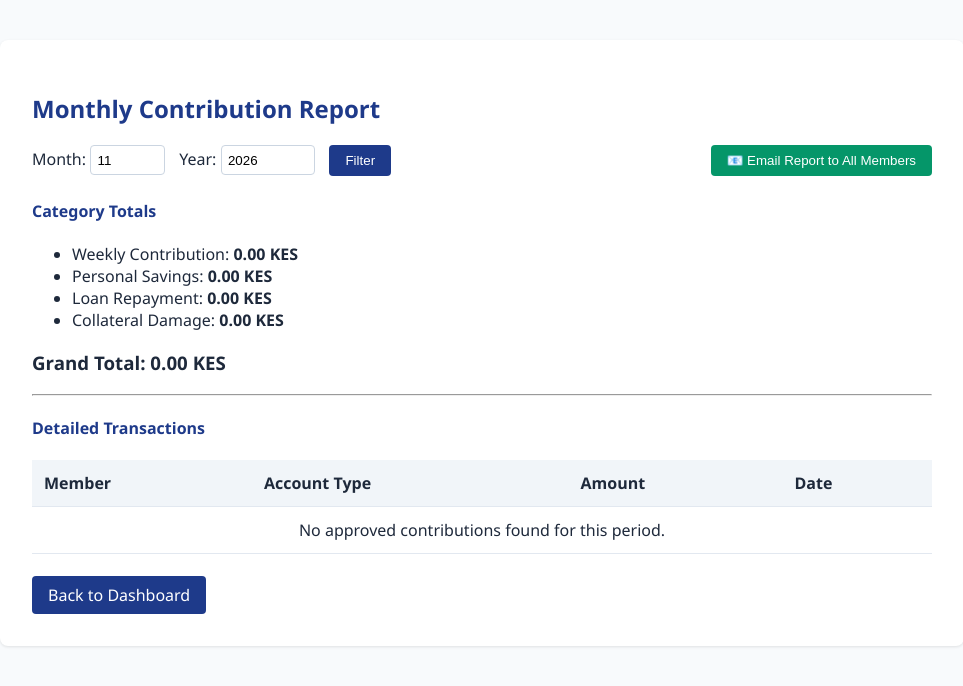
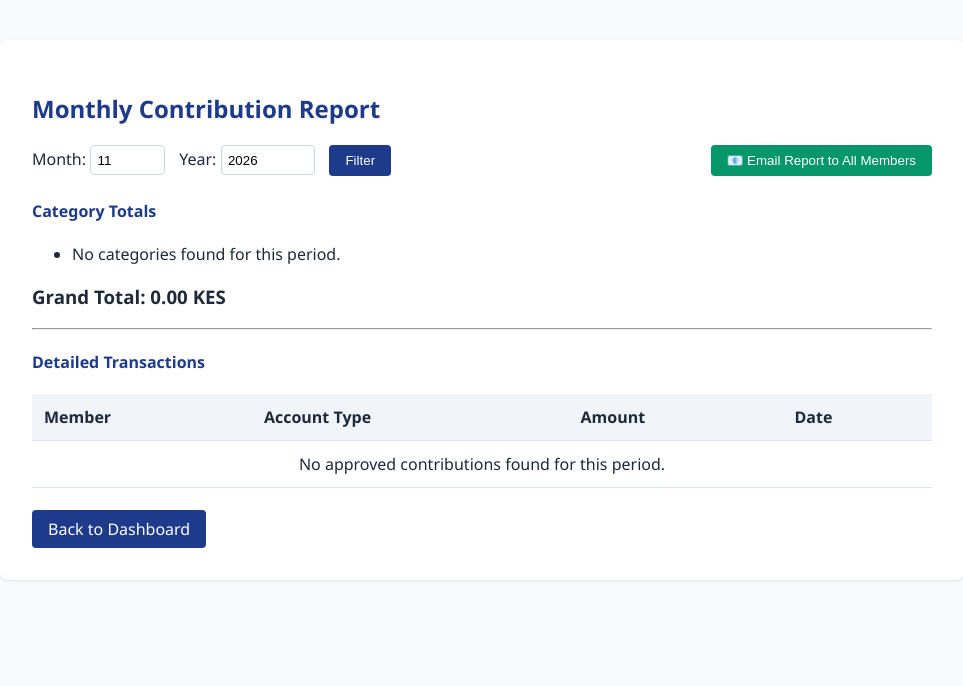
Before and after one commit to Davidwelimo/sacco-system, a Flask app: page /admin/monthly_report in a window 1280 px wide. Shown: the top 686 px of the page, without its empty margins (158-1121 px from the left). Run offline with Flask 3, Linux system fonts and the light colour scheme; the visitor is signed in with stand-in values (Sample User, id 1).

Commit message:
Make monthly report category totals dynamic

```diff
--- a/templates/monthly_report.html
+++ b/templates/monthly_report.html
@@ -35,10 +35,11 @@
 
     <h4>Category Totals</h4>
     <ul>
-        <li>Weekly Contribution: <b>{{ "%.2f"|format(totals_dict.get('Weekly Contribution', 0.0)) }} KES</b></li>
-        <li>Personal Savings: <b>{{ "%.2f"|format(totals_dict.get('Personal Savings', 0.0)) }} KES</b></li>
-        <li>Loan Repayment: <b>{{ "%.2f"|format(totals_dict.get('Loan Repayment', 0.0)) }} KES</b></li>
-        <li>Collateral Damage: <b>{{ "%.2f"|format(totals_dict.get('Collateral Damage', 0.0)) }} KES</b></li>
+        {% for category, amount in totals_dict.items() %}
+        <li>{{ category }}: <b>{{ "%.2f"|format(amount) }} KES</b></li>
+        {% else %}
+        <li>No categories found for this period.</li>
+        {% endfor %}
     </ul>
     <h3>Grand Total: {{ "%.2f"|format(grand_total) }} KES</h3>
 
```
